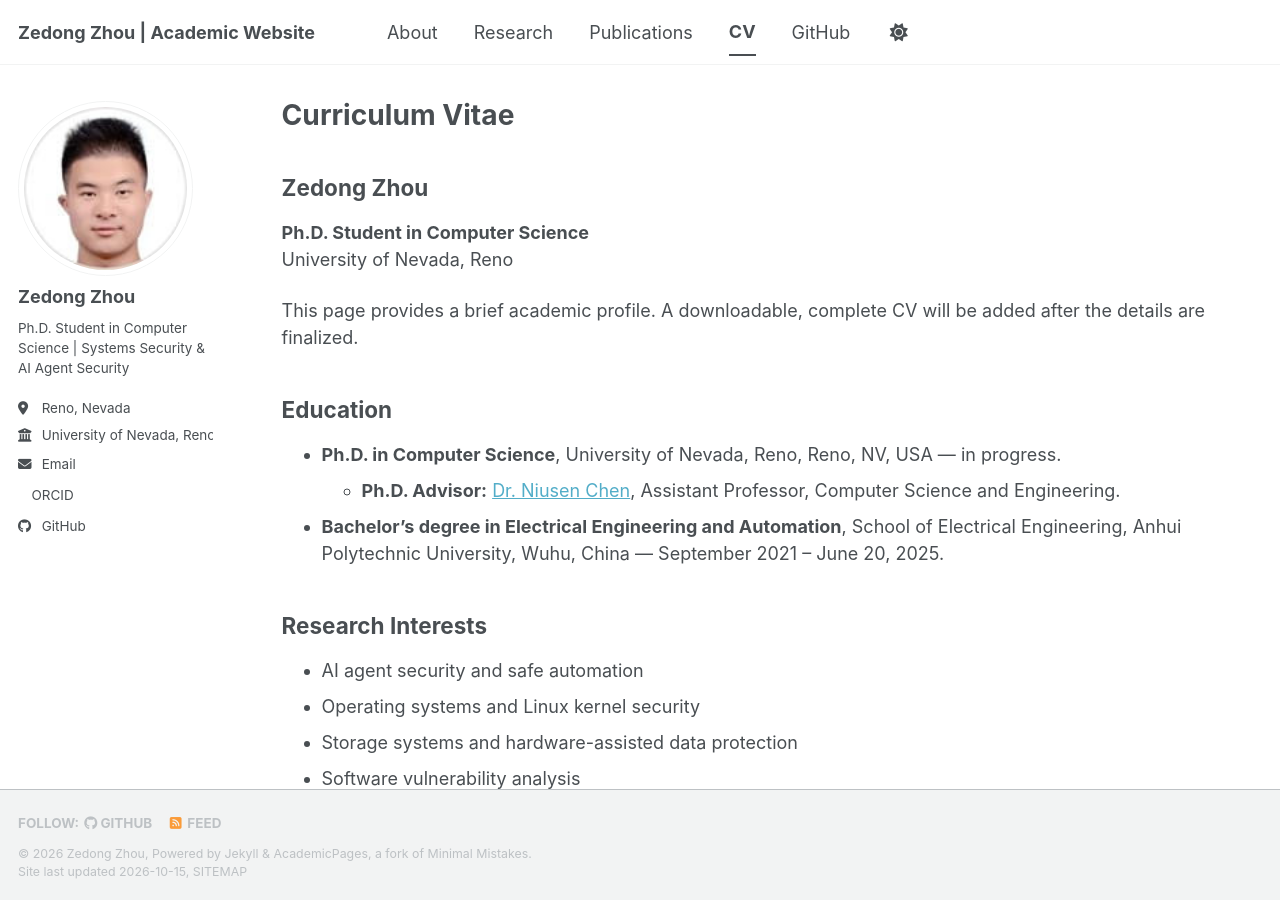
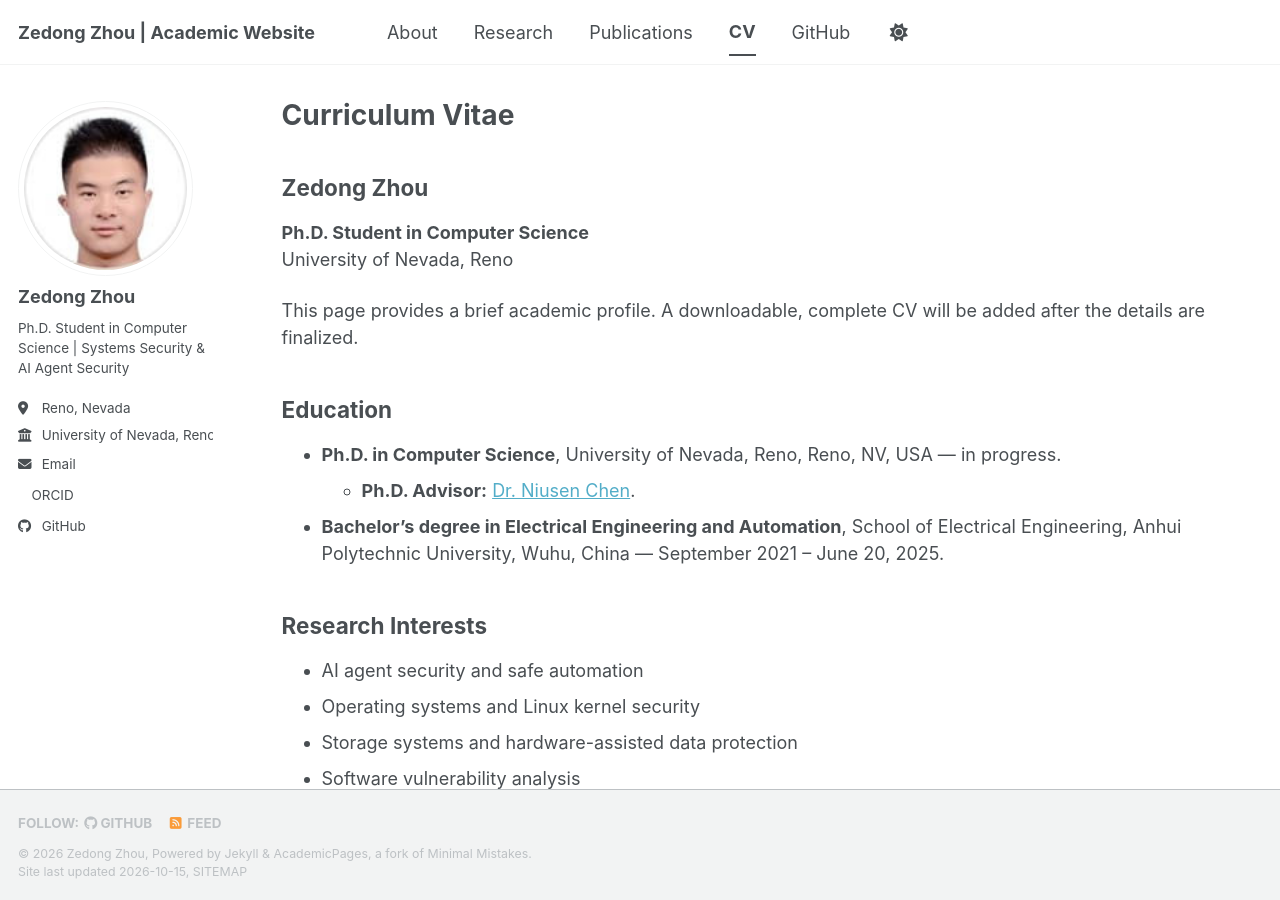
Before and after one commit to 2350082187zhou-ux/2350082187zhou-ux.github.io, a Jekyll site: the page built from _pages/cv.md, in a window 1280 px wide and 900 px high. Built offline with Jekyll 4.4.1, drawn with Linux system fonts in a browser that asks for light colours; a style sheet for code colours, icons or effects is not loaded.

Commit message:
Simplify advisor mention while retaining UNR profile link

```diff
--- a/_pages/cv.md
+++ b/_pages/cv.md
@@ -17,7 +17,7 @@
 ## Education
 
 - **Ph.D. in Computer Science**, University of Nevada, Reno, Reno, NV, USA — in progress.
-  - **Ph.D. Advisor:** [Dr. Niusen Chen](https://www.unr.edu/cse/people/niusen-chen), Assistant Professor, Computer Science and Engineering.
+  - **Ph.D. Advisor:** [Dr. Niusen Chen](https://www.unr.edu/cse/people/niusen-chen).
 - **Bachelor's degree in Electrical Engineering and Automation**, School of Electrical Engineering, Anhui Polytechnic University, Wuhu, China — September 2021 – June 20, 2025.
 
 ## Research Interests
```
